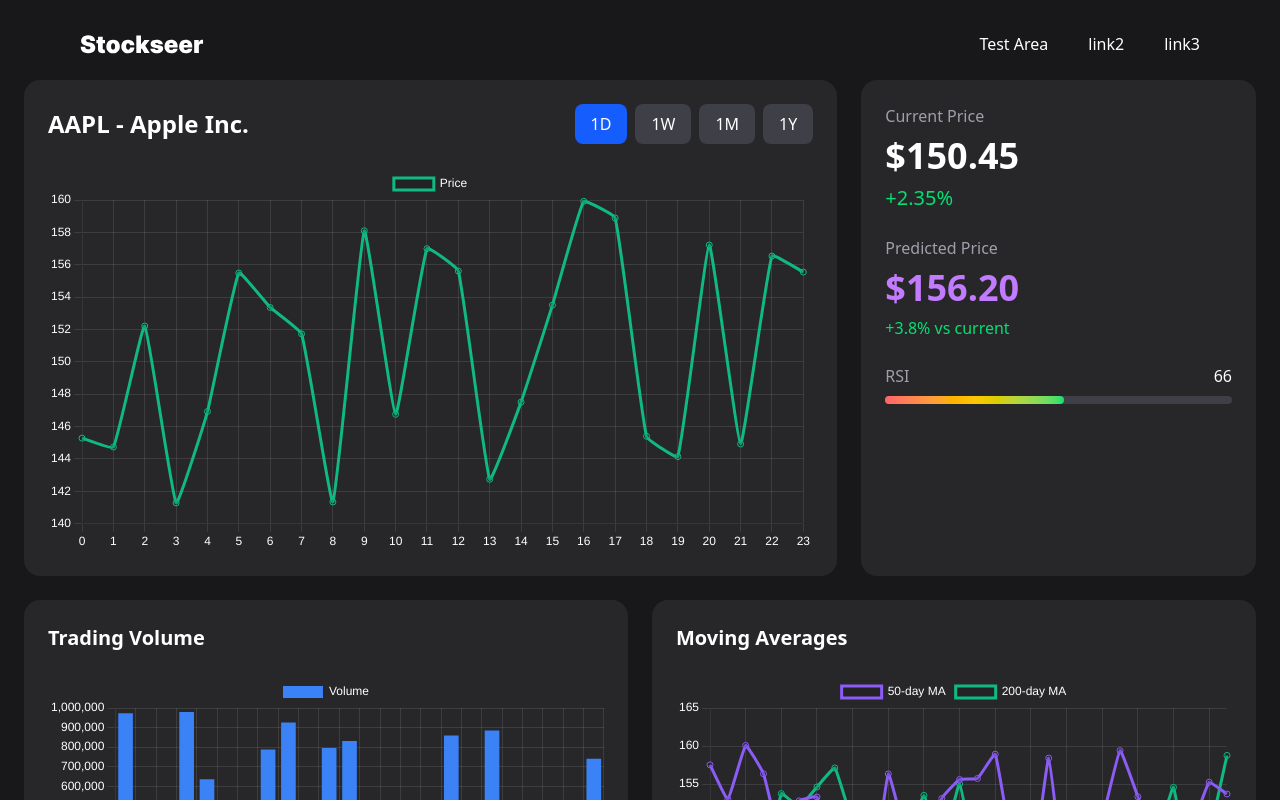
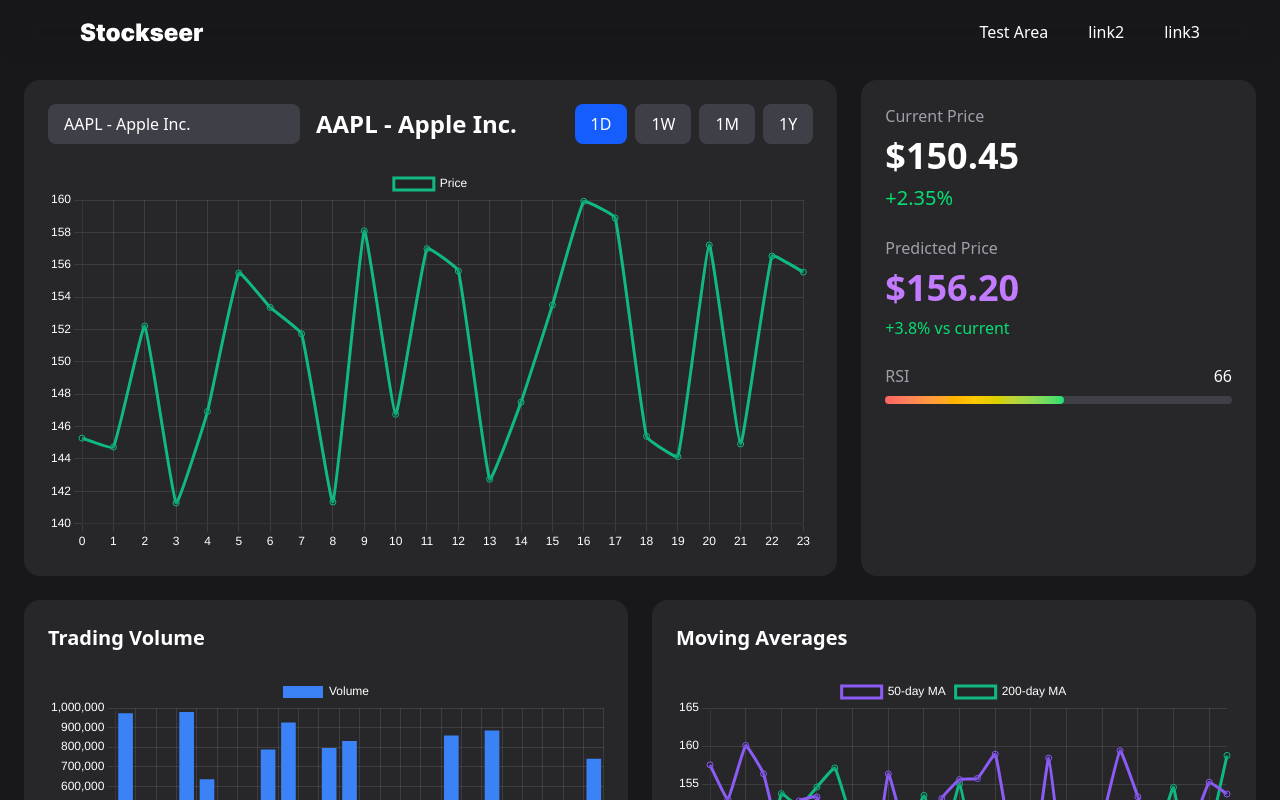
Before and after one commit to reachforaryan/stockseer, a React (Vite) app: page /stockseer/test in a window 1280 px wide. Shown: the top 800 px of the page. Built offline with nearby package versions, Linux system fonts and the light colour scheme.

Commit message:
new commit

```diff
--- a/src/App.jsx
+++ b/src/App.jsx
@@ -11,7 +11,7 @@
 
   return (
     <Router>
-      <div className="w-full min-h-screen text-white bg-zinc-900">
+      <div className="w-full text-white bg-zinc-900">
         <Navbar />
         <AppRoutes />
       </div>
--- a/src/component/About.jsx
+++ b/src/component/About.jsx
@@ -12,7 +12,7 @@
       data-scroll
       data-scroll-section
       data-scroll-speed="0.4"
-      className="w-full py-20 bg-[#D6CC99] rounded-tl-3xl rounded-tr-3xl text-black -mt-70"
+      className="w-full py-20 bg-[#D6CC99] rounded-tl-3xl rounded-tr-3xl text-black -mt-70  z-9"
       style={{ height: "auto", minHeight: "100vh" }}
     >
       <h1 className="text-5xl p-12.5 leading-15 tracking-tight font-light">
@@ -58,7 +58,10 @@
           }}
           transition={{ duration: 0.3, ease: "easeInOut" }}
         >
-          <img src={data.about.image} className="object-cover w-full h-full rounded-4xl"></img>
+          <img
+            src={data.about.image}
+            className="object-cover w-full h-full rounded-4xl"
+          ></img>
         </motion.div>
       </div>
     </div>
--- /dev/null
+++ b/src/component/Footer.jsx
@@ -0,0 +1,9 @@
+import React from 'react'
+
+function Footer() {
+  return (
+    <div className='w-full'>Footer</div>
+  )
+}
+
+export default Footer
--- a/src/component/Marquee.jsx
+++ b/src/component/Marquee.jsx
@@ -12,7 +12,7 @@
   const x = useTransform(scrollYProgress, [0, 1], ["6%", "-28%"]);
 
   return (
-    <div>
+    <div className="z-1">
       <div className="w-full overflow-hidden relative">
         {/* Parent div prevents background visibility */}
         <motion.div
--- a/src/component/Navbar.jsx
+++ b/src/component/Navbar.jsx
@@ -5,7 +5,7 @@
 function Navbar() {
   const navigate = useNavigate();
   return (
-    <div className="fixed z-[999] w-full px-20 py-8 flex justify-between items-center">
+    <div className="fixed z-[999] w-full px-20 py-5 flex justify-between items-center backdrop-blur-lg bg-black/300 rounded-bl-3xl rounded-br-3xl">
       <div className="logo" onClick={() => navigate("/stockseer/")} >
         <svg
           width="124"
--- a/src/component/dashboard/Test.jsx
+++ b/src/component/dashboard/Test.jsx
@@ -24,6 +24,7 @@
 );
 
 export default function StockDashboard() {
+  const [selectedStock, setSelectedStock] = useState("AAPL");
   const [timeFrame, setTimeFrame] = useState("1D");
   const [currentPrice] = useState(150.45);
   const [percentageChange] = useState(2.35);
@@ -34,7 +35,14 @@
       { length: points },
       (_, i) => currentPrice + (Math.random() - 0.5) * 20
     );
-
+  const stocks = [
+    { symbol: "AAPL", name: "Apple Inc." },
+    { symbol: "MSFT", name: "Microsoft Corporation" },
+    { symbol: "GOOGL", name: "Alphabet Inc." },
+    { symbol: "AMZN", name: "Amazon.com Inc." },
+    { symbol: "TSLA", name: "Tesla Inc." },
+  ];
+  const selectedStockDetails = stocks.find(stock => stock.symbol === selectedStock);
   const generateVolumeData = (points) =>
     Array.from({ length: points }, () => Math.floor(Math.random() * 1000000));
 
@@ -82,7 +90,25 @@
         {/* Main Price Chart */}
         <div className="lg:col-span-2 bg-zinc-800 p-6 rounded-2xl">
           <div className="flex justify-between items-center mb-6">
+          <div className="flex items-center gap-4">
+              {/* Stock Select Dropdown */}
+              <select
+                value={selectedStock}
+                onChange={(e) => setSelectedStock(e.target.value)}
+                className="bg-zinc-700 text-white px-4 py-2 rounded-lg appearance-none cursor-pointer"
+              >
+                {stocks.map((stock) => (
+                  <option
+                    key={stock.symbol}
+                    value={stock.symbol}
+                    className="bg-zinc-800"
+                  >
+                    {stock.symbol} - {stock.name}
+                  </option>
+                ))}
+              </select>
             <h2 className="text-2xl font-bold">AAPL - Apple Inc.</h2>
+            </div>
             <div className="flex gap-2">
               {["1D", "1W", "1M", "1Y"].map((frame) => (
                 <button
```
